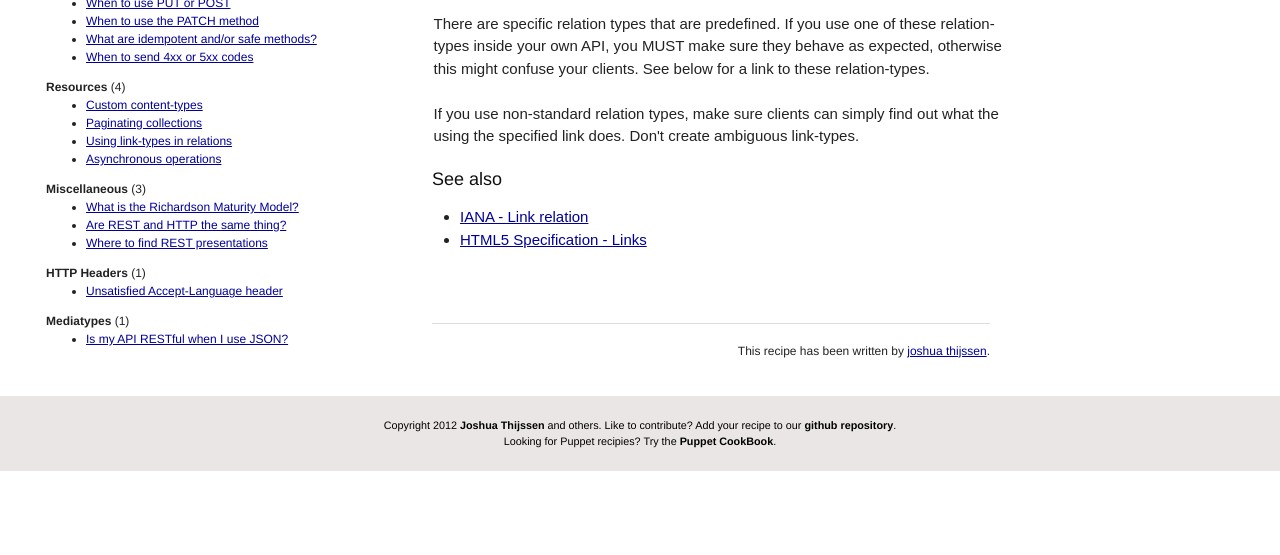
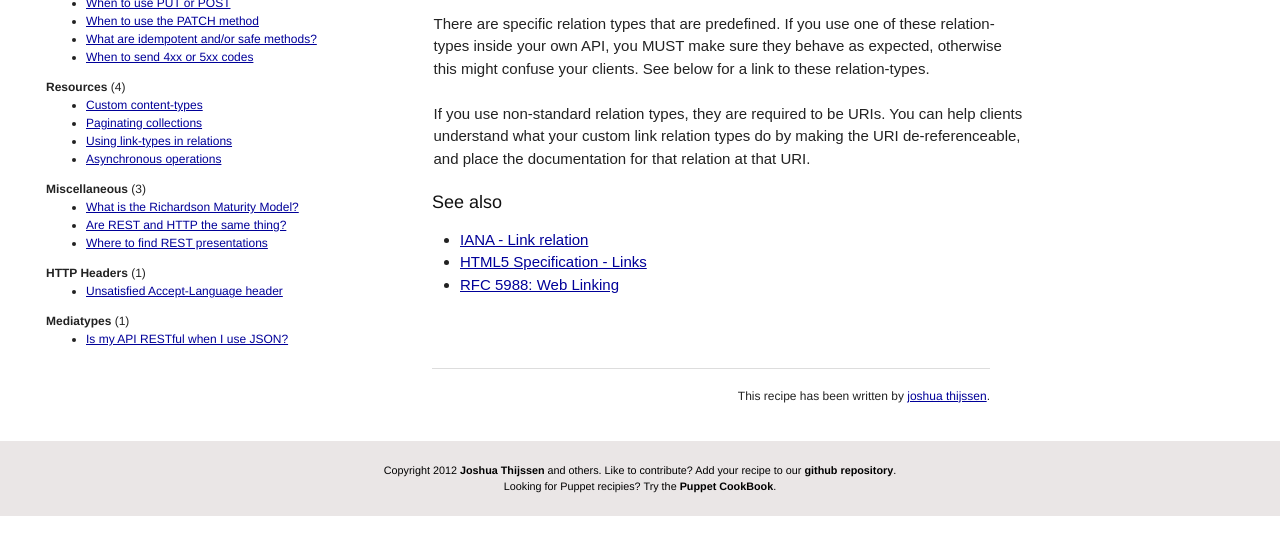
Before and after one commit to restcookbook/restcookbook, a Jekyll site: the page built from _posts/2012-12-13-link-types.html, in a window 1280 px wide, cut to the strip 324-879 px from the top of the page. Built offline with Jekyll 4.4.1, drawn with Linux system fonts in a browser that asks for light colours.

Commit message:
Add note about non-standard link relations
And a link to the RFC. :)

```diff
--- a/_posts/2012-12-13-link-types.html
+++ b/_posts/2012-12-13-link-types.html
@@ -20,11 +20,13 @@ author_email: jthijssen@noxlogic.nl
     MUST make sure they behave as expected, otherwise this might confuse your clients. See below for a link to these
     relation-types.</p>
 
-<p>If you use non-standard relation types, make sure clients can simply find out what the using the specified link does.
-    Don't create ambiguous link-types.</p>
+<p>If you use non-standard relation types, they are required to be URIs. You can help clients understand what your custom
+    link relation types do by making the URI de-referenceable, and place the documentation for that relation at that URI.
+</p>
 
 <h3>See also</h3>
 <ul>
     <li><a href="http://www.iana.org/assignments/link-relations/link-relations.xml">IANA - Link relation</a></li>
     <li><a href="http://www.w3.org/TR/html5/links.html">HTML5 Specification - Links</a></li>
+    <li><a href="http://tools.ietf.org/html/rfc5988">RFC 5988: Web Linking</a></li>
 </ul>
```
